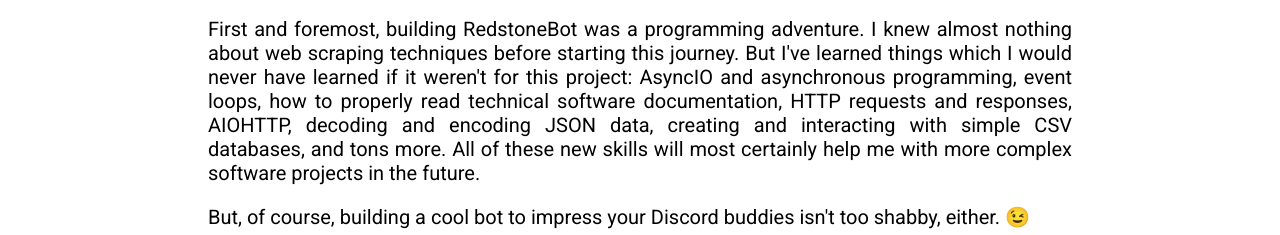
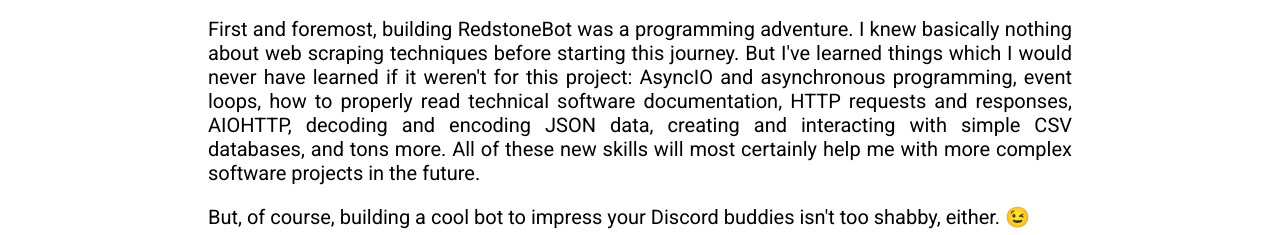
Before and after one commit to ChromeUniverse/RedstoneBot, a plain HTML site: page docs/index.html in a window 1280 px wide. Shown: the part 1449-1684 px from the top of the page. Drawn offline with Linux system fonts and the light colour scheme.

Commit message:
grammer :-\

```diff
--- a/docs/index.html
+++ b/docs/index.html
@@ -109,7 +109,7 @@
     <p><b>Why did you spend your time making this?</b></p>
     <p>Because I like challenges and I code to learn.</p>
     <p>I didn't build RedstoneBot because some friend asked me to or because I'm a huge fan of Discord or PloudOS or Minecraft.</p>
-    <p>First and foremost, building RedstoneBot was a programming adventure. I knew almost nothing about web scraping techniques before starting this journey. But I've learned things which I would never have learned if it weren't for this project: AsyncIO and asynchronous programming, event loops, how to properly read technical software documentation, HTTP requests and responses, AIOHTTP, decoding and encoding JSON data, creating and interacting with simple CSV databases, and tons more. All of these new skills will most certainly help me with more complex software projects in the future.</p>
+    <p>First and foremost, building RedstoneBot was a programming adventure. I knew basically nothing about web scraping techniques before starting this journey. But I've learned things which I would never have learned if it weren't for this project: AsyncIO and asynchronous programming, event loops, how to properly read technical software documentation, HTTP requests and responses, AIOHTTP, decoding and encoding JSON data, creating and interacting with simple CSV databases, and tons more. All of these new skills will most certainly help me with more complex software projects in the future.</p>
 
     <p>But, of course, building a cool bot to impress your Discord buddies isn't too shabby, either. 😉</p>
 
```
